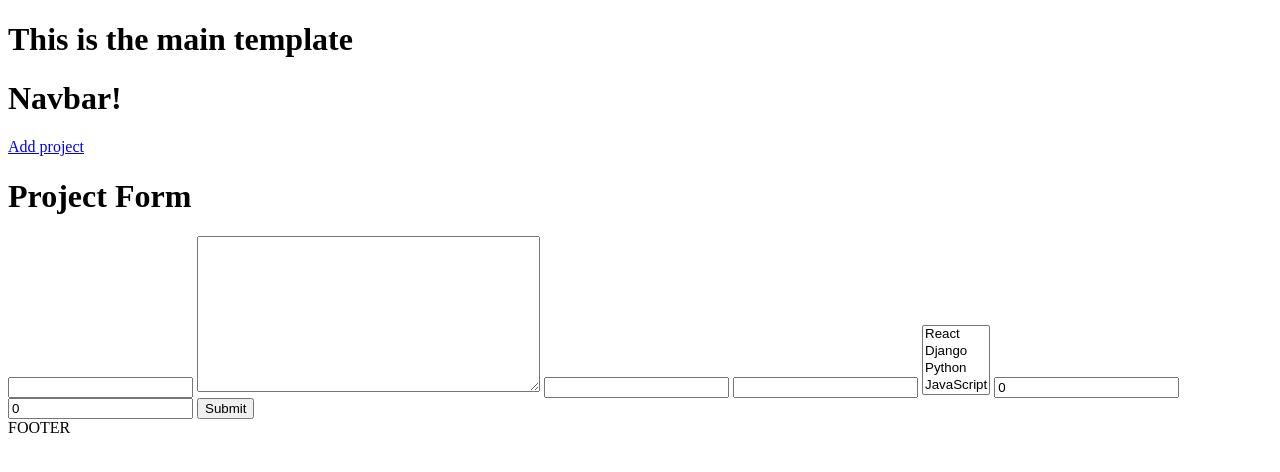
After one commit to Jack112-create/Devsearch, a Django app: page /create-project in a window 1280 px wide. The commit adds this page. Shown: the top 472 px of the page. Run offline with Django 4.2, Linux system fonts and the light colour scheme; data comes from the database, SQL or seed files in the repository.

Commit message:
Setup Project model form

```diff
--- /dev/null
+++ b/projects/forms.py
@@ -0,0 +1,8 @@
+from django.forms import ModelForm
+from .models import Project
+
+
+class ProjectForm(ModelForm):
+    class Meta:
+        model = Project
+        fields = '__all__'
--- /dev/null
+++ b/projects/templates/projects/project_form.html
@@ -0,0 +1,15 @@
+{% extends 'main.html' %}
+
+{% block content %}
+
+    <h1>Project Form</h1>
+
+    <form action="" method="POST">
+        {% csrf_token %}
+        {% for field in form %}
+            {{ field }}
+        {% endfor %}
+        <input type="submit" value="Submit">
+    </form>
+
+{% endblock content %}
--- a/projects/urls.py
+++ b/projects/urls.py
@@ -4,4 +4,5 @@ from . import views
 urlpatterns = [
     path('', views.projects, name='projects' ),
     path('project/<str:pk>', views.project, name='project'),
+    path('create-project', views.createProject, name='create-project'),
 ]
--- a/projects/views.py
+++ b/projects/views.py
@@ -1,5 +1,6 @@
 from django.shortcuts import render
 from projects.models import Project
+from .forms import ProjectForm
 
 # Create your views here.
 def projects(request):
@@ -17,3 +18,10 @@ def project(request, pk):
         'tags': tags
     }
     return render(request, 'projects/single-project.html', context)
+
+def createProject(request):
+    form = ProjectForm()
+    context = {
+        'form': form
+    }
+    return render(request, 'projects/project_form.html', context)
--- a/templates/navbar.html
+++ b/templates/navbar.html
@@ -1 +1,2 @@
 <h1>Navbar!</h1>
+<a href="{% url 'create-project' %}">Add project</a>
```
